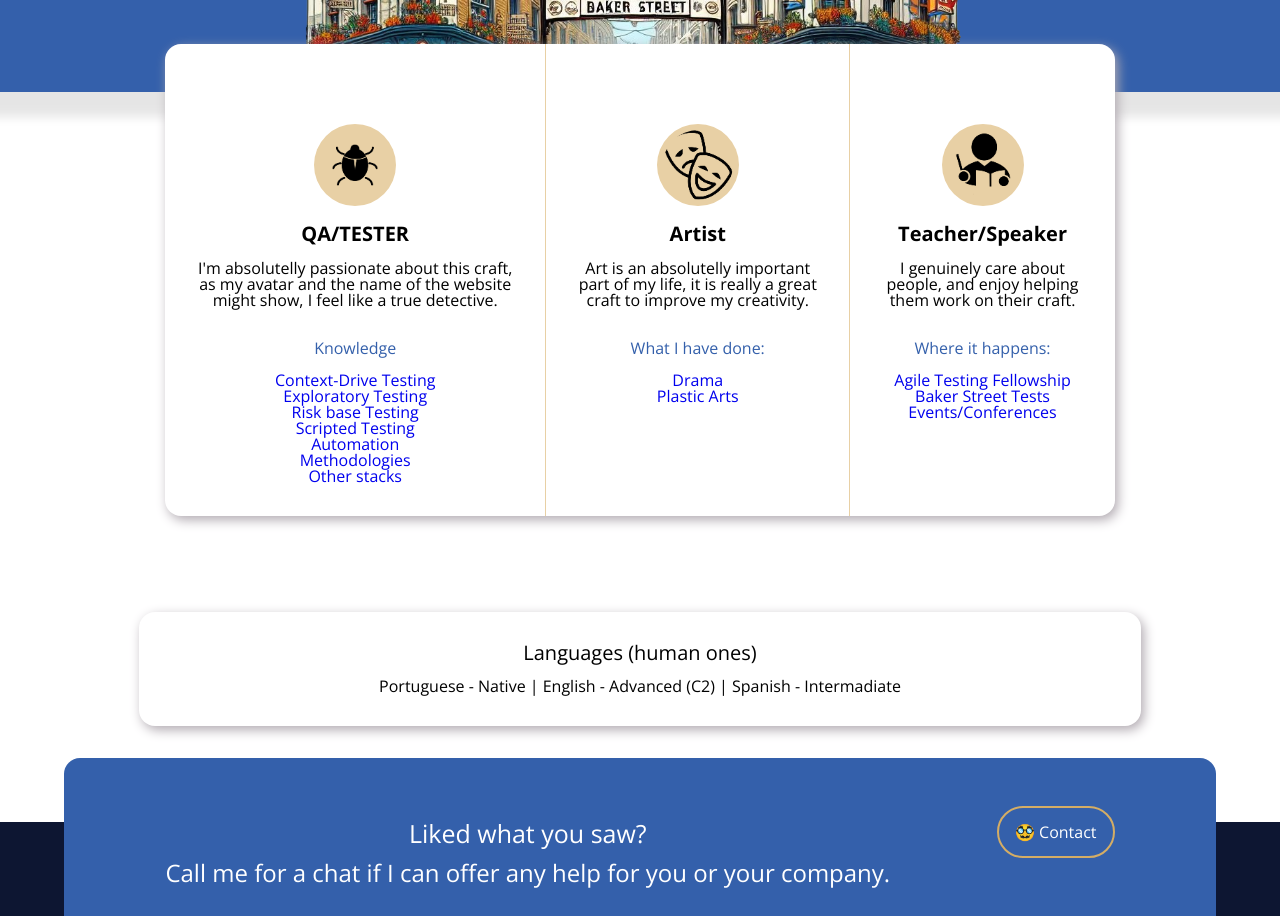
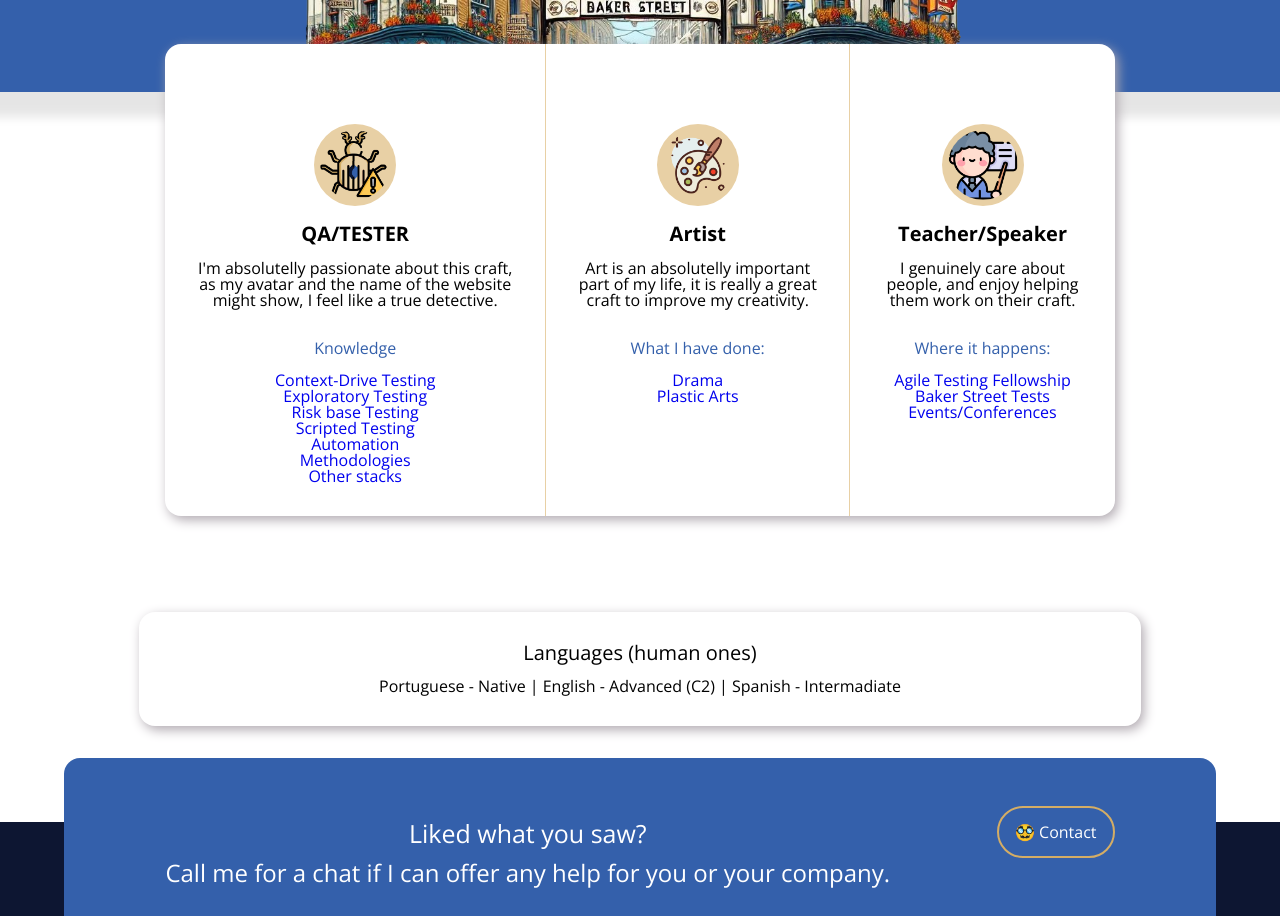
Before and after one commit to Mergulhissimo/BakerStreetSite, a plain HTML site: page index.html in a window 1280 px wide. Shown: the part 1000-1916 px from the top of the page. Drawn offline with nearby package versions, Linux system fonts and the light colour scheme.

Commit message:
novos icones

```diff
--- a/index.html
+++ b/index.html
@@ -10,6 +10,7 @@
     <link href="https://fonts.googleapis.com/css2?family=Lato:ital,wght@0,300;0,400;0,900;1,700&family=Open+Sans:ital,wght@0,300..800;1,300..800&display=swap" rel="stylesheet">
 </head>
 <body>
+
     <header>
         <nav>
             <div><a href="index.html">
@@ -21,6 +22,37 @@
                 <li><a href="contact.html"class="darkblue button">Contact</a></li>
             </ul>
         </nav>
+
+
+
+        <!--  <button onclick="rolarParaParte()">Rolar para a Parte Específica</button>
+
+        <div style="height: 1500px; background-color: #f0f0f0;">-->
+          <!-- Conteúdo da página -->
+        <!--</div>-->
+
+        <!--<div id="parteEspecifica" style="height: 500px; background-color: #ccc;">
+           Parte específica da página
+        </div>
+
+        <script>
+        function rolarParaParte() {
+          var parteEspecifica = document.getElementById('parteEspecifica');
+          // Calcula a posição da parte específica em relação ao topo da página
+          var posicaoTopo = parteEspecifica.offsetTop;
+
+          // Rola a página até a posição específica com animação suave
+          window.scrollTo({
+            top: posicaoTopo,
+            behavior: 'smooth'
+          });
+        }
+        </script>-->
+
+
+
+
+
     </header>
     <section class="hero">
         <h1 class="h1">QA/TESTER, Artist and Teacher</h1>
@@ -37,7 +69,7 @@
     <section class="services-wrapper">
         <div class="services">
             <div class="service">
-                <img src="img/bug.png" alt="QA">
+                <img src="img/bug2.png" alt="QA">
                 <h3 class="h3">QA/TESTER</h3>
                 <p>I'm absolutelly passionate about this craft, as my avatar and the name of the website might show, I feel like a true detective.</p>
                 <p class="title">Knowledge</p>
@@ -52,7 +84,7 @@
                 </ul>
             </div>
             <div class="service">
-                <img src="img/actor.png" alt="QA">
+                <img src="img/arte.png" alt="QA">
                 <h3 class="h3">Artist</h3>
                 <p>Art is an absolutelly important part of my life, it is really a great craft to improve my creativity.</p>
                 <p class="title">What I have done:</p>
@@ -63,7 +95,7 @@
                 </ul>
             </div>
             <div class="service">
-                <img src="img/teacher.png" alt="QA">
+                <img src="img/professor.png" alt="QA">
                 <h3 class="h3">Teacher/Speaker</h3>
                 <p>I genuinely care about people, and enjoy helping them work on their craft.</p>
                 <p class="title">Where it happens:</p>
```
Also changed, not shown: img/actor.png (deleted), img/arte.png (added), img/bug.png (deleted), img/bug2.png (added), img/professor.png (added), img/teacher.png (deleted).
